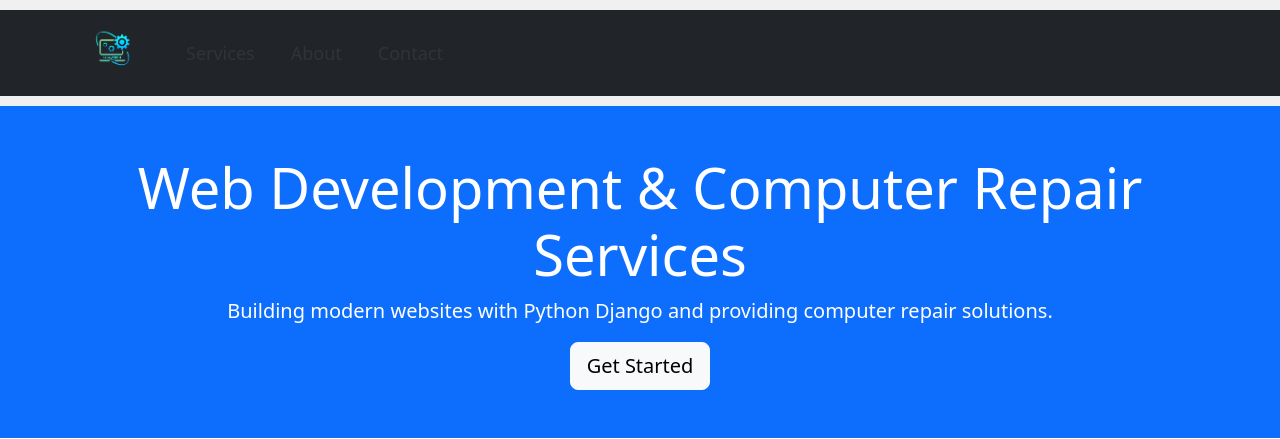
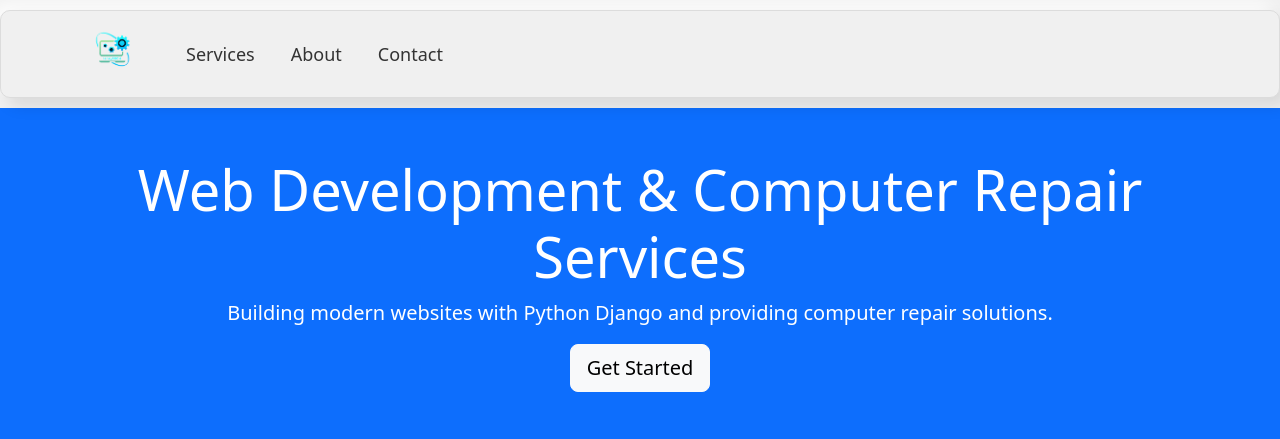
Before and after one commit to lanzy-lanzy/lanzy, a Django app: page / in a window 1280 px wide. Shown: the top 439 px of the page. Run offline with Django 4.2, Linux system fonts and the light colour scheme; some libraries are stand-ins or nearby versions.

Commit message:
Update landing_page.html

```diff
--- a/myapp/templates/landing_page.html
+++ b/myapp/templates/landing_page.html
@@ -15,7 +15,7 @@
 
 <body>
 <header>
-  <nav class="navbar navbar-expand-lg navbar-dark bg-dark">
+  <nav class="navbar navbar-expand-lg neumorphic">
     <div class="container">
       <a class="navbar-brand" href="#">
         <img src="static\img\lanzytech.png" alt="lanzyTECH" height="80px">
@@ -40,6 +40,7 @@
     </div>
   </nav>
 </header>
+
 
 
   <main>
```
